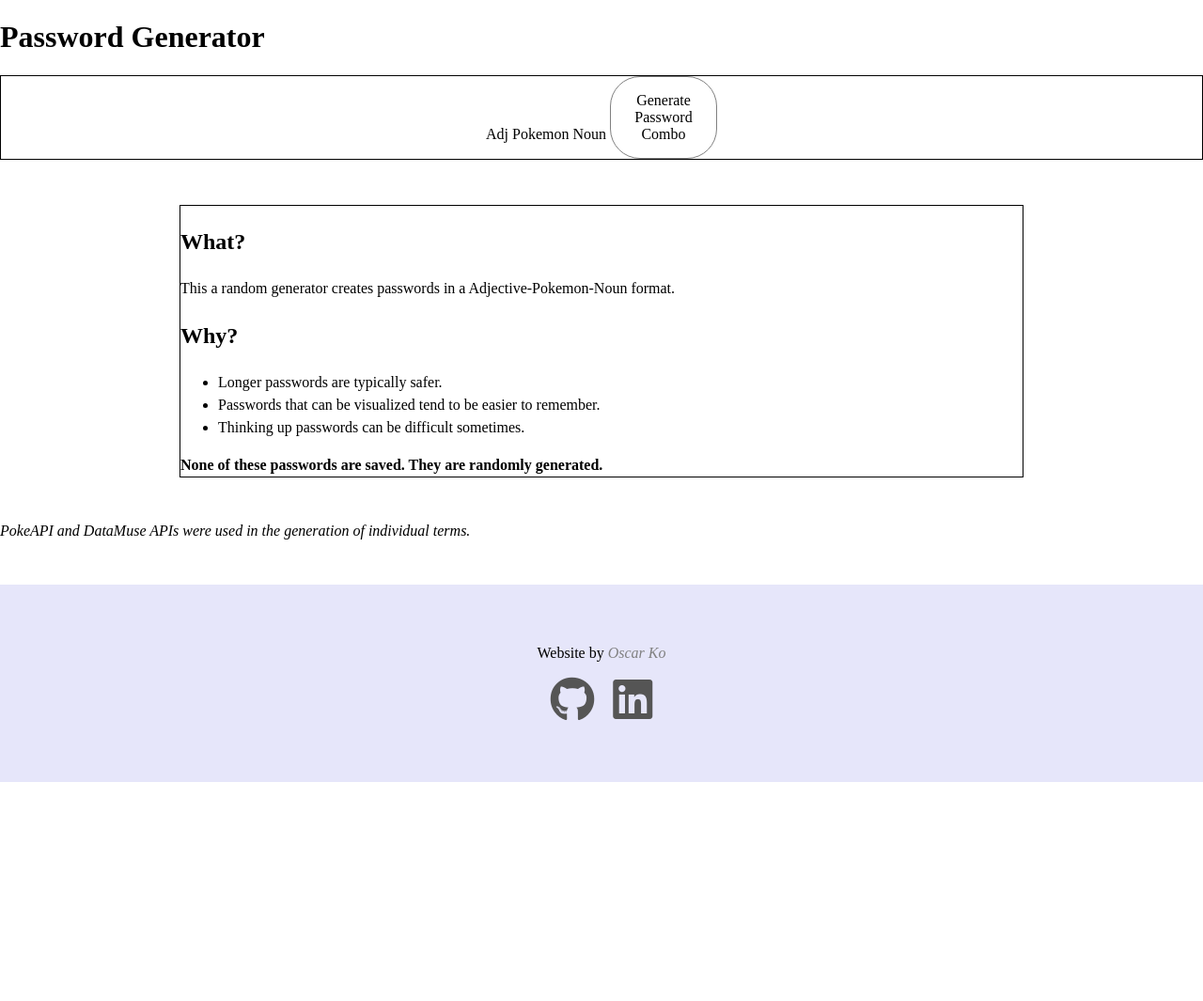
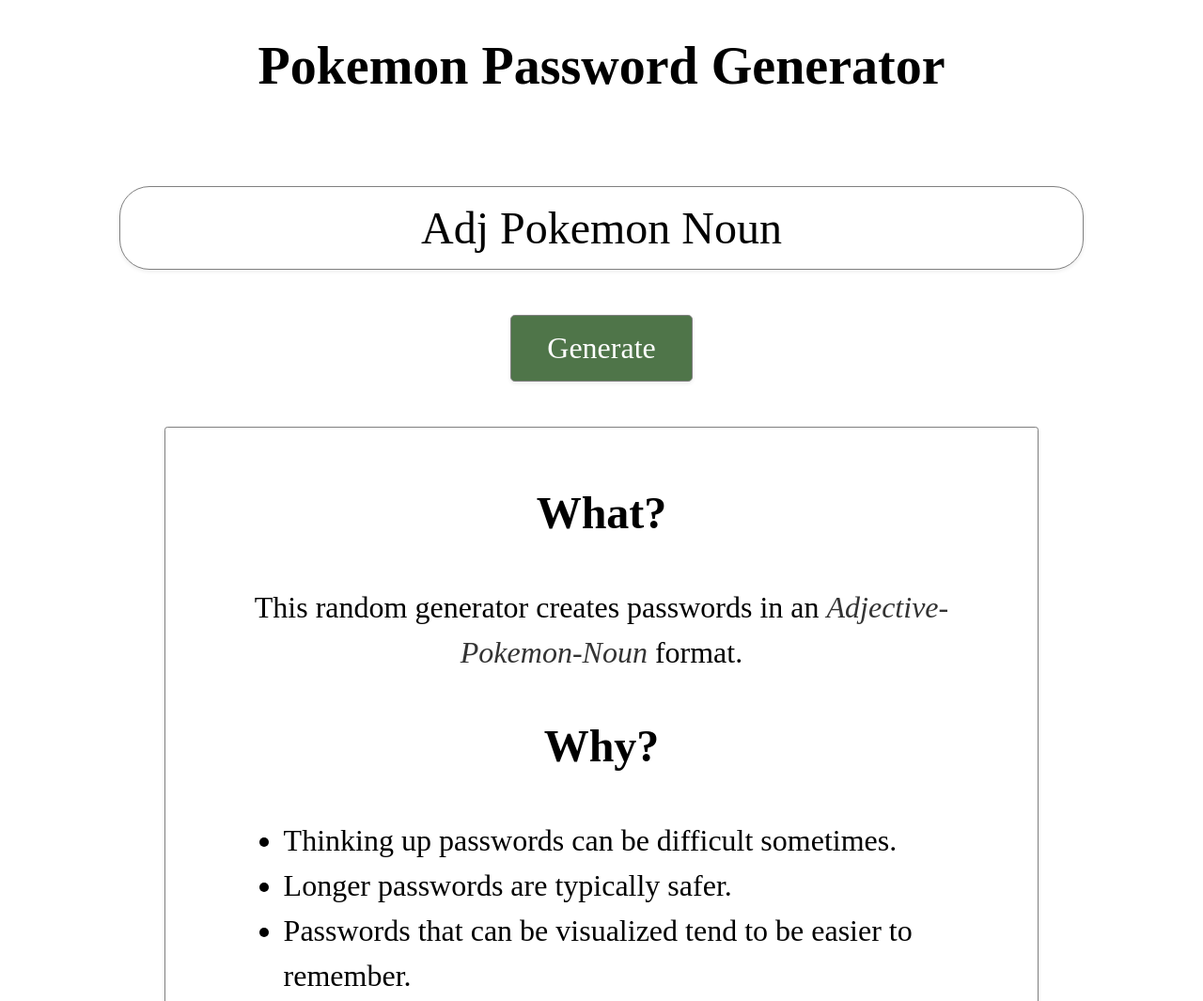
Before and after one commit to OscarKodes/password-generator, a plain HTML site: page index.html in a window 1280 px wide. Shown: the top 1065 px of the page at 94% size. Before the commit the page ends 832 px from the top, so only its background shows below. Drawn offline with Linux system fonts and the light colour scheme.

Commit message:
Add styling to button, about text, password-display

```diff
--- a/index.html
+++ b/index.html
@@ -12,7 +12,7 @@
     <title>Pokemon Password Generator</title>
   </head>
   <body>
-    <h1>Password Generator</h1>
+    <h1 class="big-text">Pokemon Password Generator</h1>
 
     <div class="main-app">
       <p class="password">
@@ -21,28 +21,30 @@
         <span class="noun-display pass-part">Noun</span>
       </p>
       <div class="generate-btn">
-        Generate Password Combo
+        Generate
       </div>
     </div>
 
   <div class="about">
-    <h2 class="about-question">What?</h2>
-    <p class="what-answer">
-      This a random generator creates passwords in a Adjective-Pokemon-Noun format.
+    <h2 class="question">What?</h2>
+    <p class="answer">
+      This random generator creates passwords in an <em class="format-ex">Adjective-Pokemon-Noun</em> format.
     </p>
-    <h2 class="about-question">Why?</h2>
-    <ul class="why-list">
+    <h2 class="question">Why?</h2>
+    <ul class="answer-list">
+      <li>
+        Thinking up passwords can be difficult sometimes.
+      </li>
       <li>
         Longer passwords are typically safer.
       </li>
       <li>
         Passwords that can be visualized tend to be easier to remember.
       </li>
-      <li>
-        Thinking up passwords can be difficult sometimes.
-      </li>
     </ul>
-    <strong class="no-save">None of these passwords are saved. They are randomly generated.</strong>
+    <div class="no-save-container">
+      <strong class="no-save">None of these passwords are saved. They are randomly generated.</strong>
+    </div>
   </div>
 
   <div class="api-credit">
--- a/styles/styles.css
+++ b/styles/styles.css
@@ -1,33 +1,101 @@
 body {
   margin: 0;
+  font-size: 32px;
+}
+
+.big-text {
+  font-size: 3.5rem;
+  text-align: center;
 }
 
 .main-app {
-  border: 1px black solid;
   text-align: center;
+  margin: 3rem 0;
 }
 
 .password {
   display: inline-block;
-}
-
-.generate-btn {
-  display: inline-block;
   border: 1px grey solid;
   border-radius: 2rem;
-  padding: 1rem 1.5rem;
-  width: 4rem;
+  padding: 1rem 0;
+  width: 80%;
+  font-size: 3rem;
+  vertical-align: middle;
+  box-shadow: 0 .125rem .25rem rgba(0,0,0,.075);
+  background-color: white;
 }
 
 .pass-part {
   text-transform: capitalize;
 }
 
+.generate-btn {
+  border: 1px grey solid;
+  border-radius: .3rem;
+  width: 10rem;
+  padding: 1rem;
+  margin: 0 auto;
+  vertical-align: middle;
+  background-color: #4f7549;
+  color: white;
+  box-shadow: 0 .125rem .25rem rgba(0,0,0,.075);
+  font-size: 2rem;
+}
+
+.generate-btn:hover {
+  background-color: #6ea365;
+  box-shadow: 0 .5rem 1rem rgba(0,0,0,.15);
+  cursor: pointer;
+  transform: scale(1.1);
+}
+
+.generate-btn:active {
+  box-shadow: none;
+  cursor: pointer;
+  transform: scale(1);
+}
+
 .about {
-  border: 1px black solid;
+  border: 1px grey solid;
+  border-radius: .2rem;
+  padding: 1rem;
   width: 70%;
   margin: 3rem auto;
   line-height: 1.5;
+  box-shadow: 0 .125rem .25rem rgba(0,0,0,.075);
+  background-color: white;
+}
+
+.format-ex {
+  color: #333;
+}
+
+.question {
+  text-align: center;
+}
+
+.answer {
+  margin: 0 2rem;
+  text-align: center;
+}
+
+.answer-list-container {
+  margin: 0 auto;
+}
+
+.answer-list {
+  width: 80%;
+  min-width: 10rem;
+  margin: 0 auto;
+}
+
+.no-save-container {
+  text-align: center;
+  margin-top: 2rem;
+}
+
+.api-credit {
+  text-align: center;
 }
 
 .footer {
```
